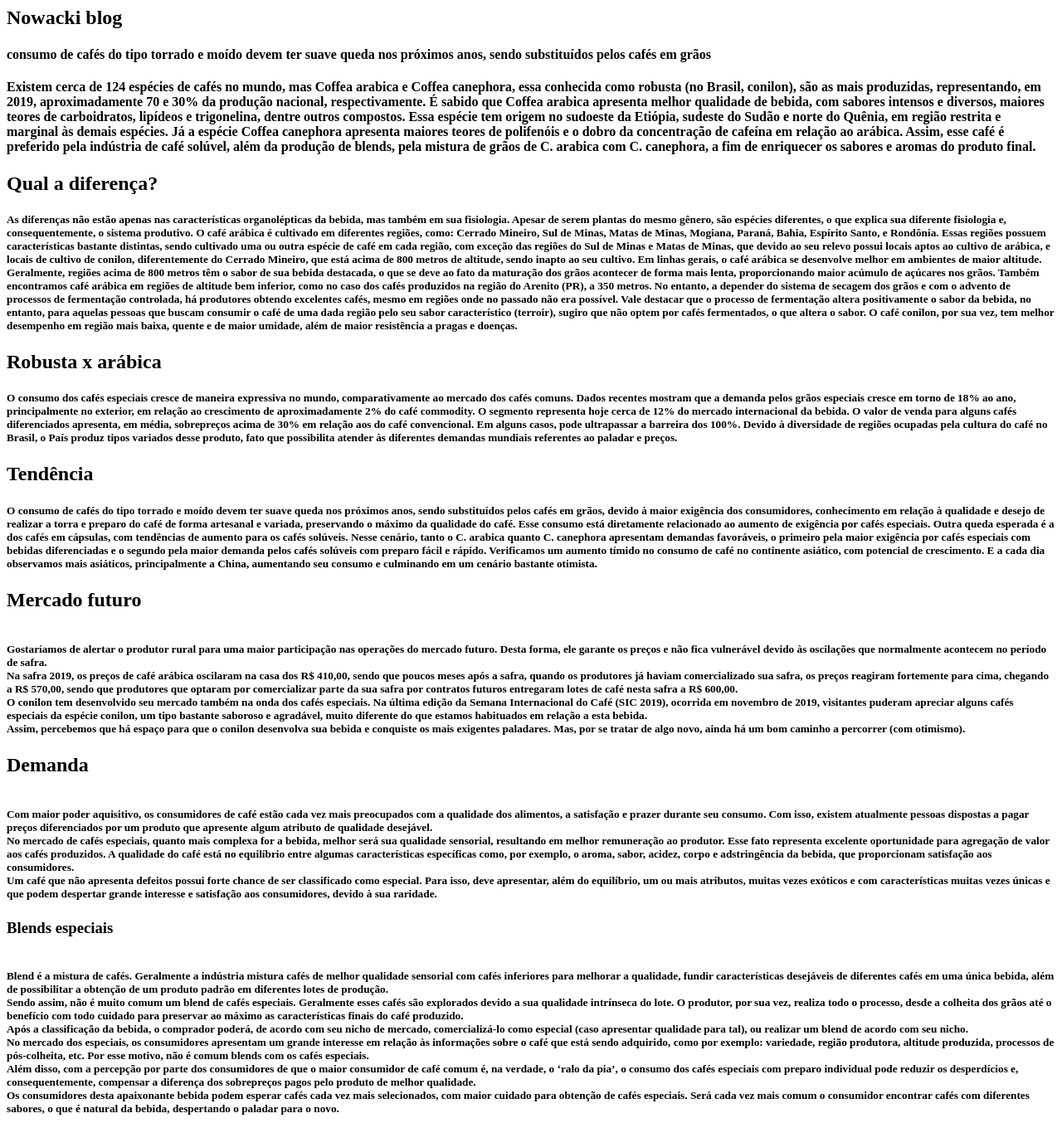
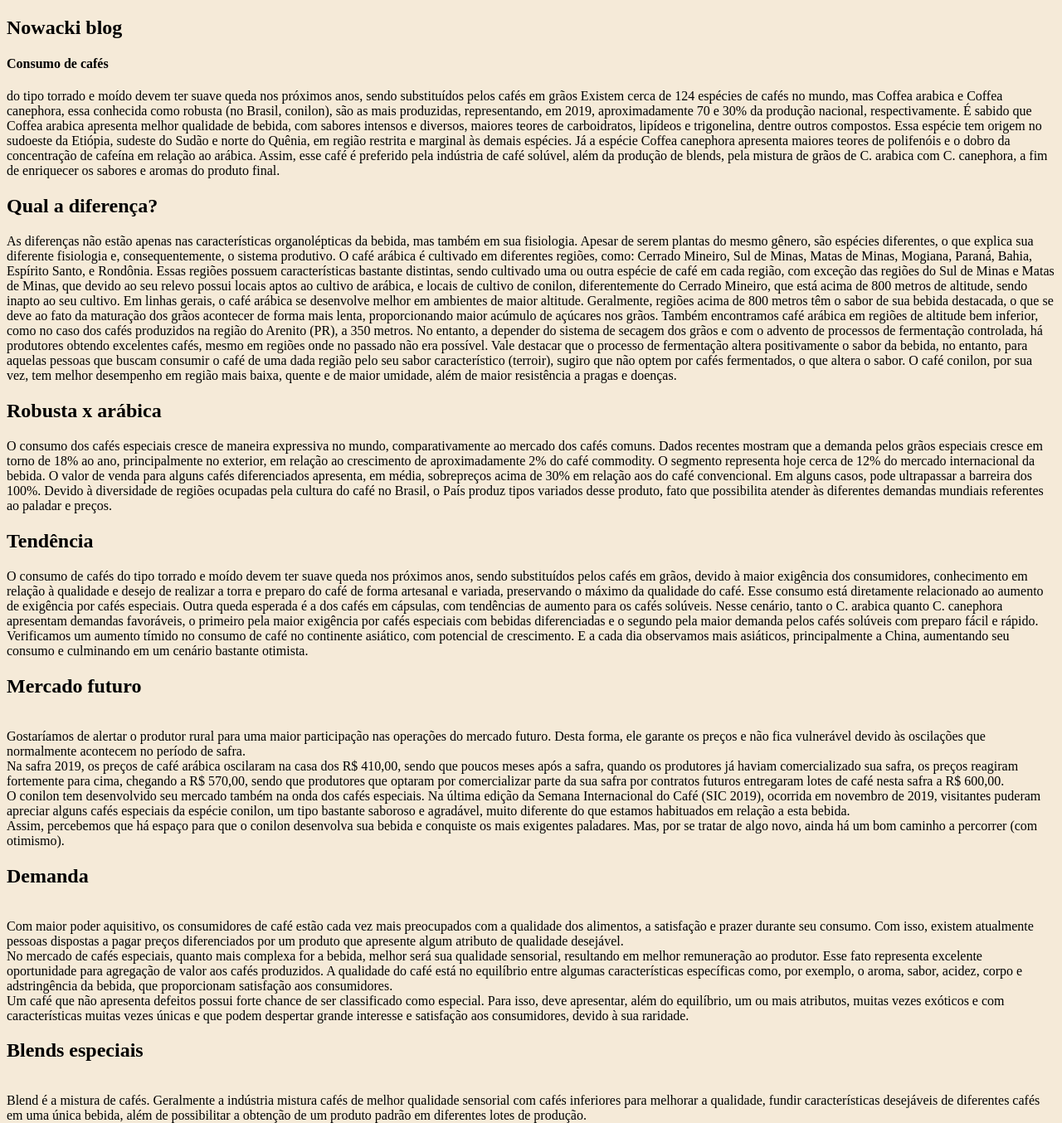
Before and after one commit to EduardoNowacki15/Primeiro-repositorio, a plain HTML site: page lindex.html in a window 1280 px wide. Shown: the top 1354 px of the page at 83% size. Drawn offline with Linux system fonts and the light colour scheme.

Commit message:
Update lindex.html

```diff
--- a/lindex.html
+++ b/lindex.html
@@ -1,6 +1,17 @@
-<h2>Nowacki blog<h5>
+<!DOCTYPE html>
+<html lang="pt-br">
+<head>
+    <meta charset="UTF-8">
+    <title>cafés</title>
+<link rel="stylesheet" href="style.css">
+</head>
+<body>
+    <body style="background-color:rgb(245, 234, 216) ;">
+    </body>
 
-<h4> consumo de cafés do tipo torrado e moído devem ter suave queda nos próximos anos, sendo substituídos pelos cafés em grãos<h4>
+<h2>Nowacki blog</h2>
+
+     <h4>Consumo de cafés </h5> do tipo torrado e moído devem ter suave queda nos próximos anos, sendo substituídos pelos cafés em grãos
 
     Existem cerca de 124 espécies de cafés no mundo, mas Coffea arabica e Coffea canephora, essa conhecida como robusta (no Brasil, conilon), são as mais produzidas, representando, em 2019, aproximadamente 70 e 30% da produção nacional, respectivamente.
 
@@ -8,7 +19,7 @@ Existem cerca de 124 espécies de cafés no mundo, mas Coffea arabica e Coffea c
 
     Já a espécie Coffea canephora apresenta maiores teores de polifenóis e o dobro da concentração de cafeína em relação ao arábica. Assim, esse café é preferido pela indústria de café solúvel, além da produção de blends, pela mistura de grãos de C. arabica com C. canephora, a fim de enriquecer os sabores e aromas do produto final.
 
-<h2>Qual a diferença?<h5>
+    <h2>Qual a diferença?</h2>
 
     As diferenças não estão apenas nas características organolépticas da bebida, mas também em sua fisiologia. Apesar de serem plantas do mesmo gênero, são espécies diferentes, o que explica sua diferente fisiologia e, consequentemente, o sistema produtivo.
 
@@ -22,7 +33,7 @@ Vale destacar que o processo de fermentação altera positivamente o sabor da be
 
     O café conilon, por sua vez, tem melhor desempenho em região mais baixa, quente e de maior umidade, além de maior resistência a pragas e doenças.
 
-<h2>Robusta x arábica<h5>
+    <h2>Robusta x arábica</h2>
 
     O consumo dos cafés especiais cresce de maneira expressiva no mundo, comparativamente ao mercado dos cafés comuns. Dados recentes mostram que a demanda pelos grãos especiais cresce em torno de 18% ao ano, principalmente no exterior, em relação ao crescimento de aproximadamente 2% do café commodity.
 
@@ -30,7 +41,7 @@ O segmento representa hoje cerca de 12% do mercado internacional da bebida. O va
 
     Devido à diversidade de regiões ocupadas pela cultura do café no Brasil, o País produz tipos variados desse produto, fato que possibilita atender às diferentes demandas mundiais referentes ao paladar e preços.
 
-<h2>Tendência<h5>
+    <h2>Tendência</h2>
 
     O consumo de cafés do tipo torrado e moído devem ter suave queda nos próximos anos, sendo substituídos pelos cafés em grãos, devido à maior exigência dos consumidores, conhecimento em relação à qualidade e desejo de realizar a torra e preparo do café de forma artesanal e variada, preservando o máximo da qualidade do café. Esse consumo está diretamente relacionado ao aumento de exigência por cafés especiais. Outra queda esperada é a dos cafés em cápsulas, com tendências de aumento para os cafés solúveis.
 
@@ -38,7 +49,7 @@ Nesse cenário, tanto o C. arabica quanto C. canephora apresentam demandas favor
 
     Verificamos um aumento tímido no consumo de café no continente asiático, com potencial de crescimento. E a cada dia observamos mais asiáticos, principalmente a China, aumentando seu consumo e culminando em um cenário bastante otimista.
 
-<h2>Mercado futuro<h5>
+    <h2>Mercado futuro</h2>
 
     <br>Gostaríamos de alertar o produtor rural para uma maior participação nas operações do mercado futuro. Desta forma, ele garante os preços e não fica vulnerável devido às oscilações que normalmente acontecem no período de safra.
 
@@ -48,7 +59,7 @@ Verificamos um aumento tímido no consumo de café no continente asiático, com
 
     <br>Assim, percebemos que há espaço para que o conilon desenvolva sua bebida e conquiste os mais exigentes paladares. Mas, por se tratar de algo novo, ainda há um bom caminho a percorrer (com otimismo).
 
-<h2>Demanda<h5>
+    <h2>Demanda</h2>
 
     <br>Com maior poder aquisitivo, os consumidores de café estão cada vez mais preocupados com a qualidade dos alimentos, a satisfação e prazer durante seu consumo. Com isso, existem atualmente pessoas dispostas a pagar preços diferenciados por um produto que apresente algum atributo de qualidade desejável.
 
@@ -56,7 +67,7 @@ Verificamos um aumento tímido no consumo de café no continente asiático, com
 
     <br>Um café que não apresenta defeitos possui forte chance de ser classificado como especial. Para isso, deve apresentar, além do equilíbrio, um ou mais atributos, muitas vezes exóticos e com características muitas vezes únicas e que podem despertar grande interesse e satisfação aos consumidores, devido à sua raridade.
 
-<h3>Blends especiais<h5>
+    <h2>Blends especiais</h2>
 
     <br>Blend é a mistura de cafés. Geralmente a indústria mistura cafés de melhor qualidade sensorial com cafés inferiores para melhorar a qualidade, fundir características desejáveis de diferentes cafés em uma única bebida, além de possibilitar a obtenção de um produto padrão em diferentes lotes de produção.
 
@@ -69,3 +80,11 @@ Verificamos um aumento tímido no consumo de café no continente asiático, com
     <br>Além disso, com a percepção por parte dos consumidores de que o maior consumidor de café comum é, na verdade, o ‘ralo da pia’, o consumo dos cafés especiais com preparo individual pode reduzir os desperdícios e, consequentemente, compensar a diferença dos sobrepreços pagos pelo produto de melhor qualidade.
 
     <br>Os consumidores desta apaixonante bebida podem esperar cafés cada vez mais selecionados, com maior cuidado para obtenção de cafés especiais. Será cada vez mais comum o consumidor encontrar cafés com diferentes sabores, o que é natural da bebida, despertando o paladar para o novo.
+
+    </body>
+
+
+  CSS
+  h2{
+    color: rgb(216, 167, 106);
+}
```
Lines whose indentation alone changed are shown as unchanged.
